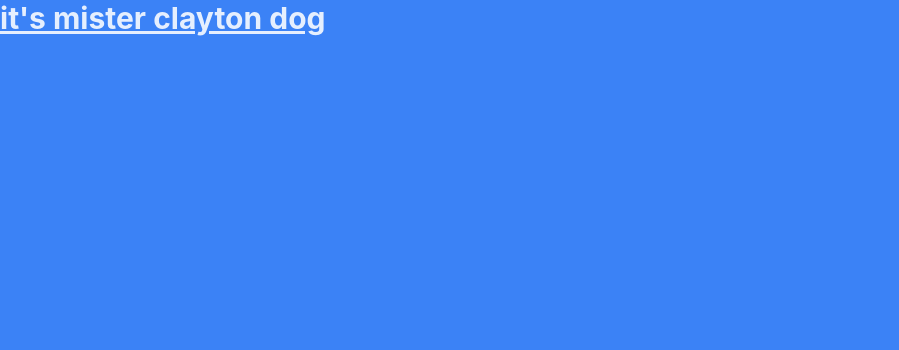
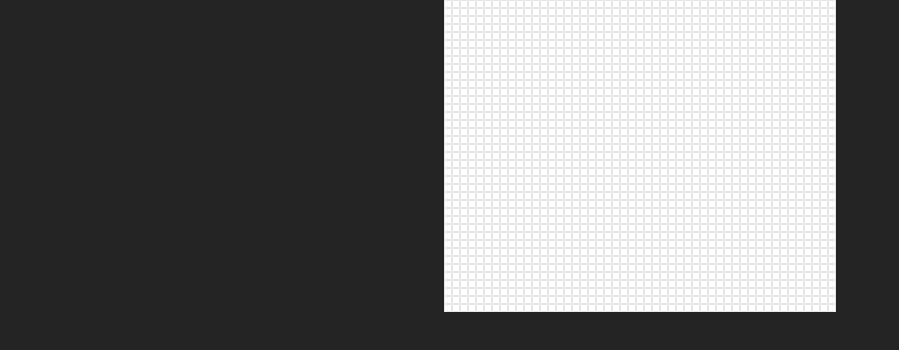
Before and after one commit to misterclayt0n/pathfinding-visualizer, a React (Vite) app: page / in a window 1280 px wide. Shown: the top 350 px of the page, without its empty margins (0-899 px from the left). Built offline with nearby package versions, Linux system fonts and the light colour scheme.

Commit message:
feat: add grid component

```diff
--- a/package.json
+++ b/package.json
@@ -11,7 +11,8 @@
   },
   "dependencies": {
     "react": "^18.3.1",
-    "react-dom": "^18.3.1"
+    "react-dom": "^18.3.1",
+    "tailwind-merge": "^2.5.2"
   },
   "devDependencies": {
     "@eslint/js": "^9.9.0",
--- a/src/App.tsx
+++ b/src/App.tsx
@@ -1,3 +1,4 @@
+import { Grid } from "./components/Grid";
 import { PathfindingProvider } from "./context/PathfindingContext";
 import { SpeedProvider } from "./context/SpeedContext";
 import { TileProvider } from "./context/TileContext";
@@ -7,9 +8,9 @@
     <PathfindingProvider>
       <TileProvider>
         <SpeedProvider>
-          <h1 className="text-3xl font-bold underline h-screen w-screen bg-blue-500">
-            it's mister clayton dog
-          </h1>
+          <div className="h-screen w-screen flex flex-col">
+            <Grid />
+          </div>
         </SpeedProvider>
       </TileProvider>
     </PathfindingProvider>
--- /dev/null
+++ b/src/components/Grid.tsx
@@ -0,0 +1,30 @@
+import { twMerge } from "tailwind-merge";
+import { usePathfinding } from "../hooks/usePathfinding";
+import { MAX_COLS, MAX_ROW as MAX_ROWS } from "../utils/constants";
+
+export function Grid() {
+  const { grid } = usePathfinding();
+
+  return (
+    <div
+      className={twMerge(
+        // base classes
+        "flex items-center flex-col justify-center border-sky-300",
+
+        // control grid height
+        `lg:min-h-[${MAX_ROWS * 17}px] md:min-h-[${MAX_ROWS * 15}px] xs:min-h-[${MAX_ROWS * 8}px] min-h-[${MAX_ROWS * 7}px]`,
+
+        // control grid width
+        `lg:w-[${MAX_COLS * 17}px] md:w-[${MAX_COLS * 15}px] xs:w-[${MAX_COLS * 8}px] w-[${MAX_COLS * 7}px]`
+      )}
+    >
+      {grid.map((row, rowIndex) => (
+        <div key={rowIndex} className="flex">
+          {row.map((tile, tileIndex) => (
+            <div className="bg-white h-2 w-2 border" />
+          ))}
+        </div>
+      ))}
+    </div>
+  );
+}
```
Also changed, not shown: 1 other file (tests, documents, lock files or other folders).
